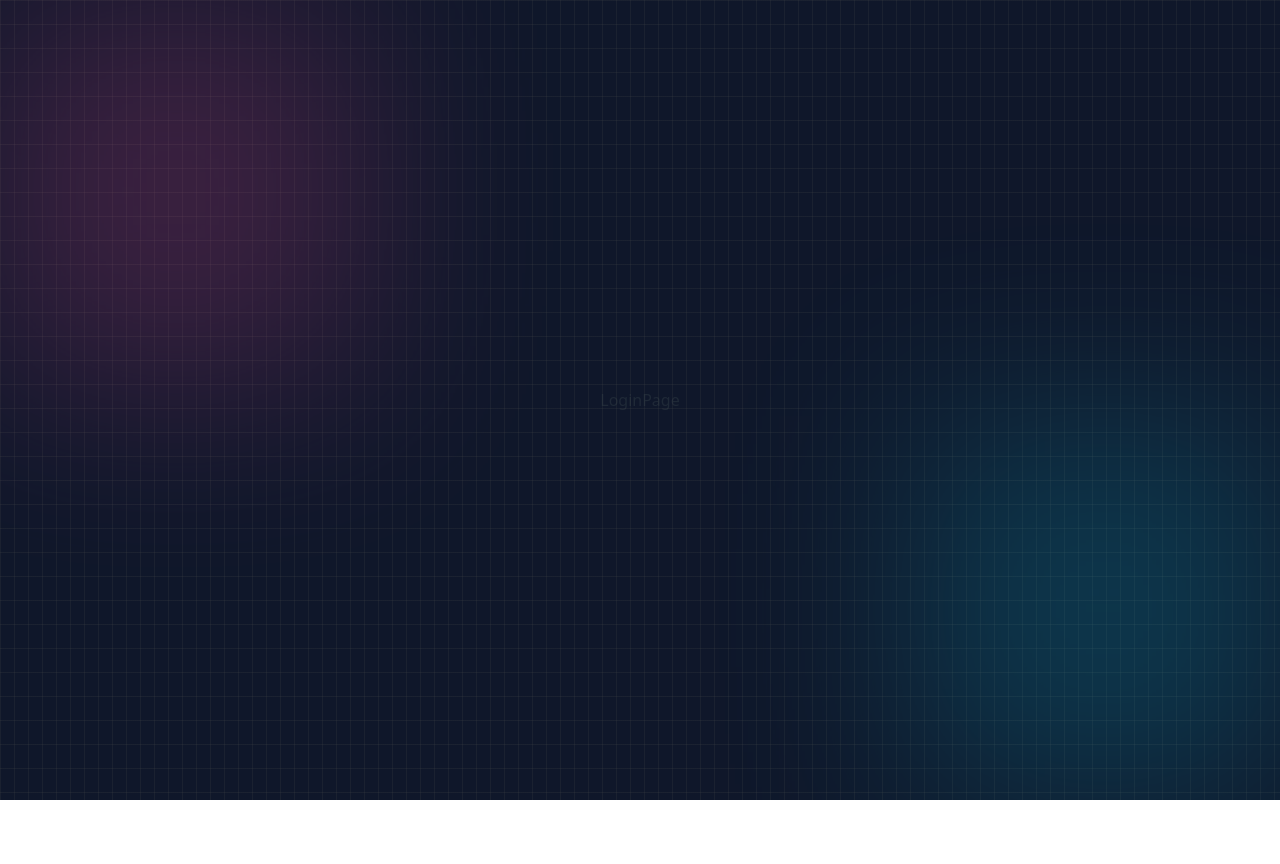
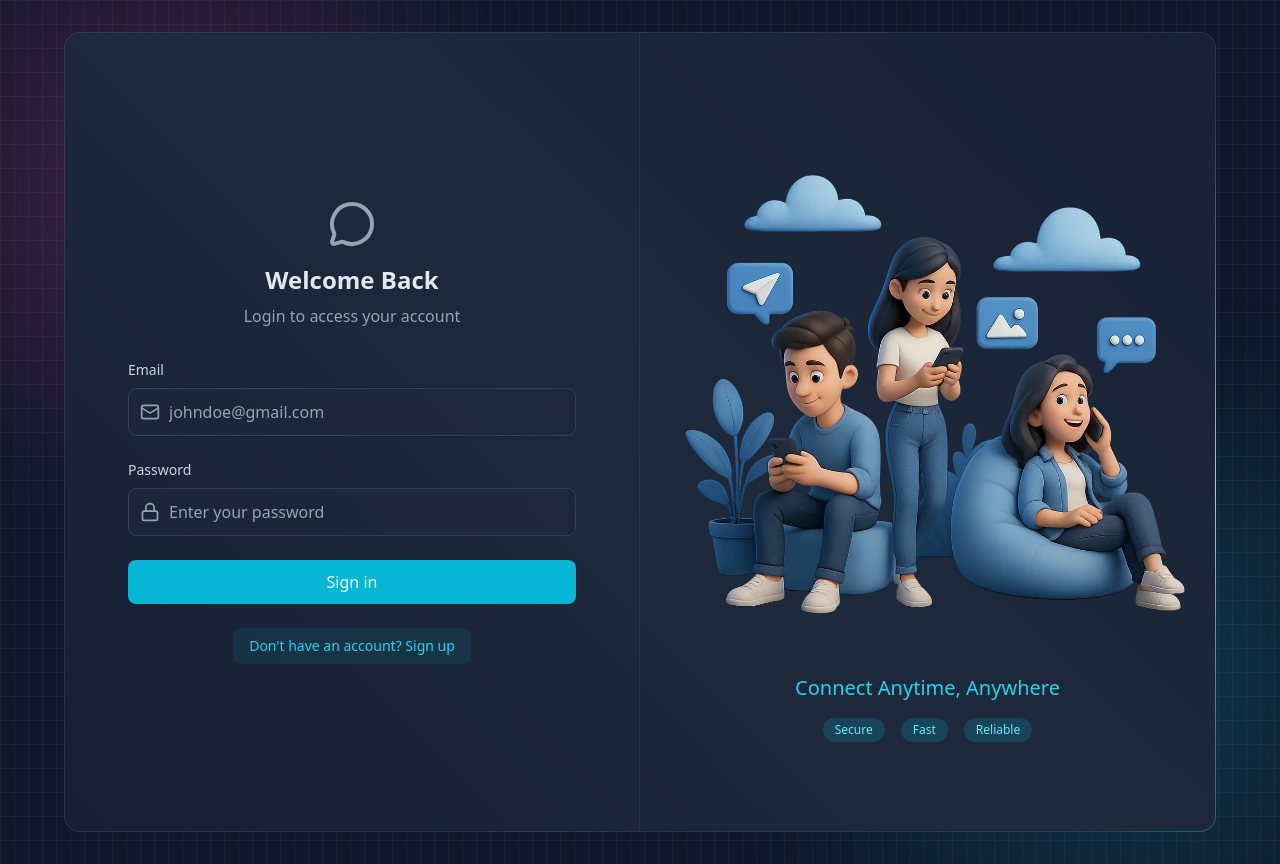
Before and after one commit to basantashrestha055/chatify, a React (Vite) app in the folder client/: page /login in a window 1280 px wide. Before the commit the page ends 800 px from the top, so only its background shows below. Built offline with nearby package versions, Linux system fonts and the light colour scheme; no server answers.

Commit message:
login functionality added

```diff
--- a/client/src/pages/LoginPage.jsx
+++ b/client/src/pages/LoginPage.jsx
@@ -1,7 +1,131 @@
-import React from 'react';
+import React, { useState } from 'react';
+import { Link } from 'react-router';
+import {
+  MessageCircleIcon,
+  LoaderIcon,
+  UserIcon,
+  MailIcon,
+  LockIcon,
+} from 'lucide-react';
+import { useAuthStore } from '../store/useAuthStore';
+import BorderAnimatedContainer from '../components/BorderAnimatedContainer';
 
 const LoginPage = () => {
-  return <div>LoginPage</div>;
+  const [formData, setFormData] = useState({
+    email: '',
+    password: '',
+  });
+
+  const { login, isLoggingIn } = useAuthStore();
+
+  const handleLogin = (e) => {
+    e.preventDefault();
+    login(formData);
+  };
+
+  return (
+    <div className='w-full flex items-center justify-center p-4 bg-slate-900'>
+      <div className='relative w-full max-w-6xl md:h-[800px] h-[650px]'>
+        <BorderAnimatedContainer>
+          <div className='w-full flex flex-col md:flex-row'>
+            {/* FORM CLOUMN - LEFT SIDE */}
+            <div className='md:w-1/2 p-8 flex items-center justify-center md:border-r border-slate-600/30'>
+              <div className='w-full max-w-md'>
+                {/* HEADING TEXT */}
+                <div className='text-center mb-8'>
+                  <MessageCircleIcon className='w-12 h-12 mx-auto text-slate-400 mb-4' />
+                  <h2 className='text-2xl font-bold text-slate-200 mb-2'>
+                    Welcome Back
+                  </h2>
+                  <p className='text-slate-400'>Login to access your account</p>
+                </div>
+
+                {/* FORM */}
+                <form onSubmit={handleLogin} className='space-y-6'>
+                  {/* EMAIL INPUT */}
+                  <div>
+                    <label className='auth-input-label'>Email</label>
+                    <div className='relative'>
+                      <MailIcon className='auth-input-icon' />
+
+                      <input
+                        type='email'
+                        value={formData.email}
+                        onChange={(e) =>
+                          setFormData({ ...formData, email: e.target.value })
+                        }
+                        className='input'
+                        placeholder='johndoe@gmail.com'
+                      />
+                    </div>
+                  </div>
+
+                  {/* PASSWORD INPUT */}
+                  <div>
+                    <label className='auth-input-label'>Password</label>
+                    <div className='relative'>
+                      <LockIcon className='auth-input-icon' />
+
+                      <input
+                        type='password'
+                        value={formData.password}
+                        onChange={(e) =>
+                          setFormData({ ...formData, password: e.target.value })
+                        }
+                        className='input'
+                        placeholder='Enter your password'
+                      />
+                    </div>
+                  </div>
+
+                  {/* SUBMIT BUTTON */}
+                  <button
+                    className='auth-btn'
+                    type='submit'
+                    disabled={isLoggingIn}
+                  >
+                    {isLoggingIn ? (
+                      <LoaderIcon className='w-full h-5 animate-spin text-center' />
+                    ) : (
+                      'Sign in'
+                    )}
+                  </button>
+                </form>
+
+                <div className='mt-6 text-center'>
+                  <Link to='/signup' className='auth-link'>
+                    Don't have an account? Sign up
+                  </Link>
+                </div>
+              </div>
+            </div>
+
+            {/* FORM ILLUSTRATION - RIGHT SIDE */}
+            <div className='hidden md:w-1/2 md:flex items-center justify-center p-6 bg-gradient-to-bl from-slate-800/20 to-transparent'>
+              <div>
+                <img
+                  src='/login.png'
+                  alt='People using mobile devices'
+                  className='w-full h-auto object-contain'
+                />
+                <div className='mt-6 text-center'>
+                  <h3 className='text-xl font-medium text-cyan-400'>
+                    Connect Anytime, Anywhere
+                  </h3>
+
+                  <div className='mt-4 flex justify-center gap-4'>
+                    <span className='auth-badge'>Secure</span>
+                    <span className='auth-badge'>Fast</span>
+                    <span className='auth-badge'>Reliable</span>
+                  </div>
+                </div>
+              </div>
+            </div>
+          </div>
+        </BorderAnimatedContainer>
+      </div>
+    </div>
+  );
 };
 
 export default LoginPage;
--- a/client/src/store/useAuthStore.js
+++ b/client/src/store/useAuthStore.js
@@ -6,6 +6,7 @@
   authUser: null,
   isCheckingAuth: true,
   isSigningUp: false,
+  isLoggingIn: false,
 
   checkAuth: async () => {
     try {
@@ -34,4 +35,20 @@
       set({ isSigningUp: false });
     }
   },
+
+  login: async (data) => {
+    set({ isLoggingIn: true });
+    try {
+      const response = await axiosInstance.post('/auth/login', data);
+      set({ authUser: response.data });
+      toast.success('Logged in successfully');
+    } catch (error) {
+      toast.error(
+        error.response?.data?.message ||
+          'Something went wrong. Please try again later.'
+      );
+    } finally {
+      set({ isLoggingIn: false });
+    }
+  },
 }));
```
